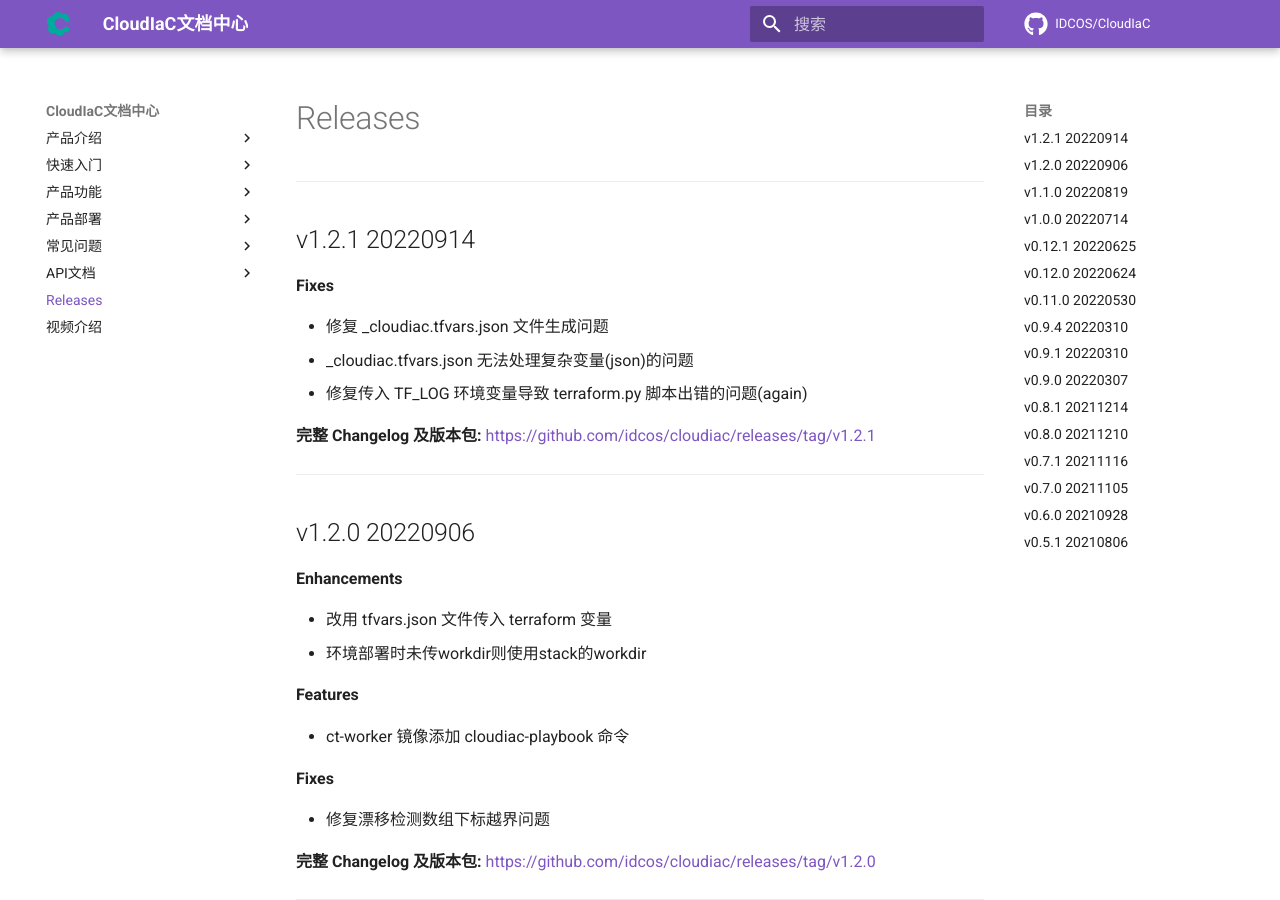
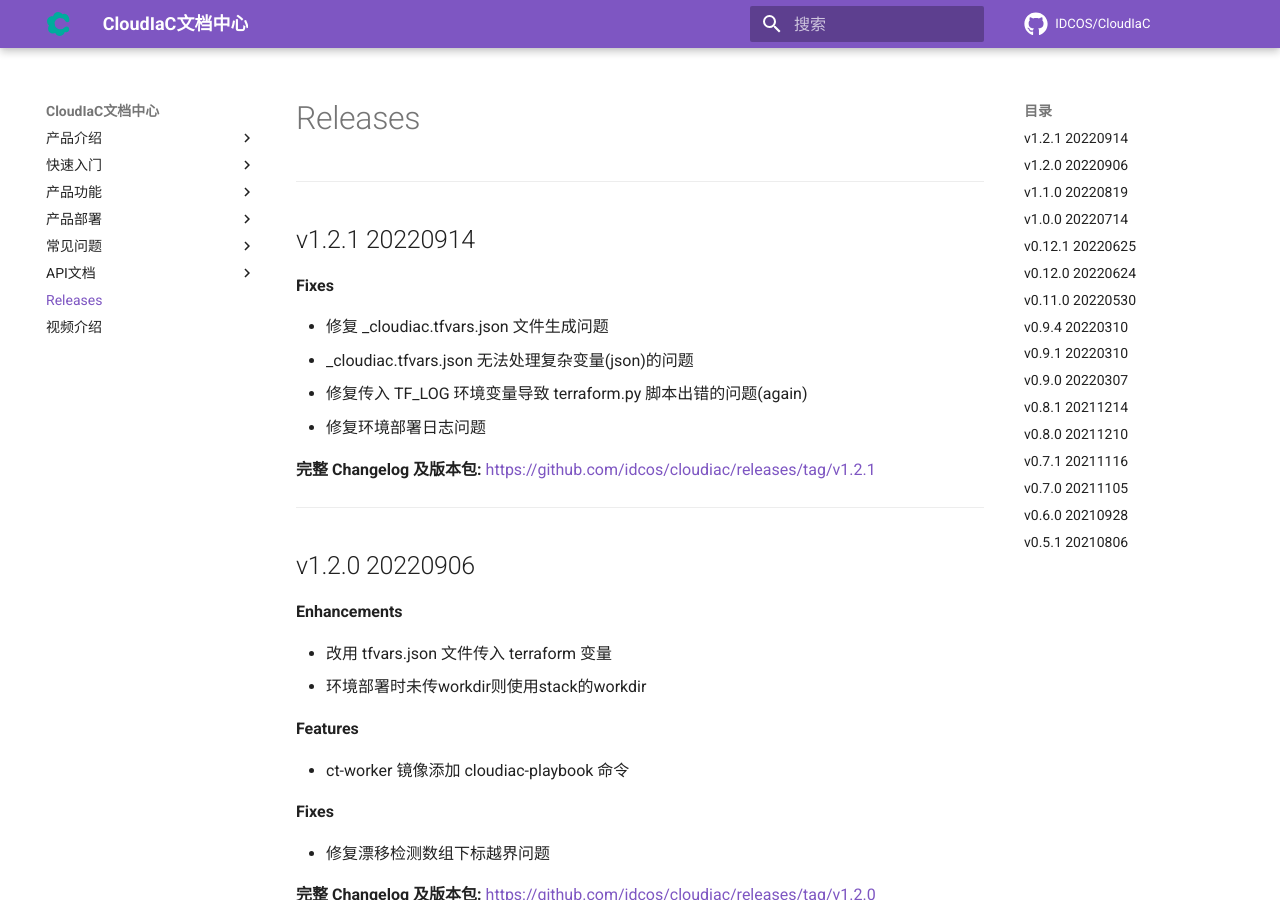
Before and after one commit to idcos/cloudiac, an MkDocs documentation site: the page built from docs/mkdocs/releases.md, in a window 1280 px wide and 900 px high. Built offline with MkDocs 1.6.1 and Material for MkDocs 9.7.7, drawn with Linux system fonts in a browser that asks for light colours; comment, search, counter and statistics services are not loaded; the version menu is left out.

Commit message:
Release v1.2.1

```diff
--- a/changelog.json
+++ b/changelog.json
@@ -6,7 +6,8 @@
       "Fixes": [
         "修复 _cloudiac.tfvars.json 文件生成问题",
         "_cloudiac.tfvars.json 无法处理复杂变量(json)的问题",
-       " 修复传入 TF_LOG 环境变量导致 terraform.py 脚本出错的问题(again)"
+        "修复传入 TF_LOG 环境变量导致 terraform.py 脚本出错的问题(again)",
+        "修复环境部署日志问题"
       ]
     }
   },
--- a/docs/mkdocs/releases.md
+++ b/docs/mkdocs/releases.md
@@ -6,7 +6,8 @@
 
 - 修复 _cloudiac.tfvars.json 文件生成问题
 - _cloudiac.tfvars.json 无法处理复杂变量(json)的问题
--  修复传入 TF_LOG 环境变量导致 terraform.py 脚本出错的问题(again)
+- 修复传入 TF_LOG 环境变量导致 terraform.py 脚本出错的问题(again)
+- 修复环境部署日志问题
 
 
 
```
Also changed, not shown: CHANGELOG.md (+1 -0 lines).
